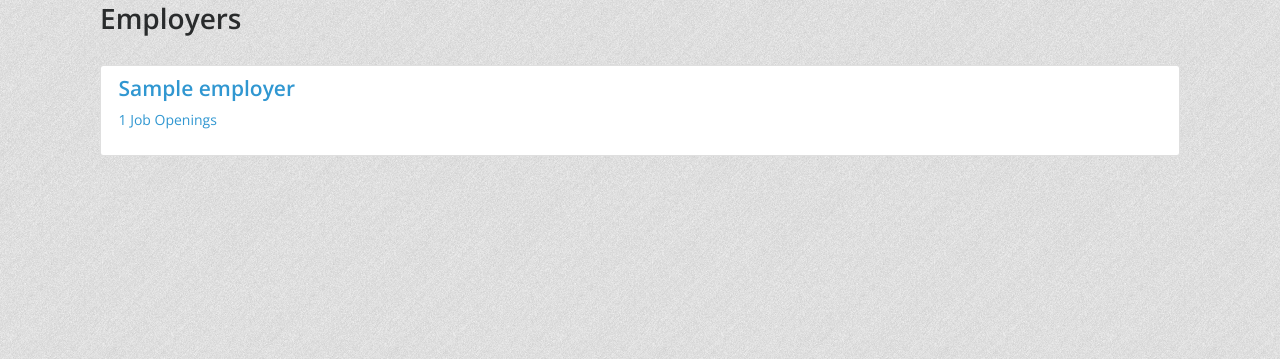
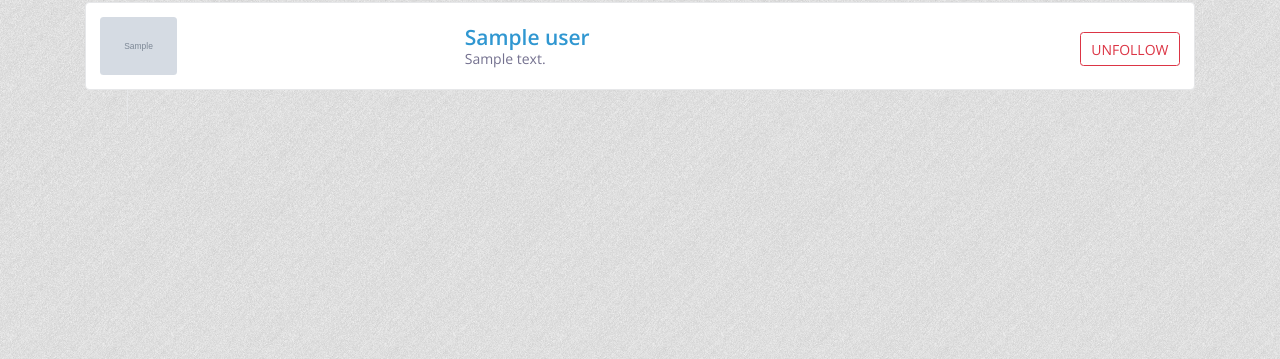
Before and after one commit to jamesaud/se1-group4, a Django app: template jmatcher/templates/employers/employer_list.html in a window 1280 px wide. Shown: the part 61-420 px from the top of the page. Run offline with Django 3.2, Linux system fonts and the light colour scheme; the template is opened without the code that fills it: most values are stand-ins (such as "Sample title", 1, 10 or a date in 2020); grey boxes marked "Sample" are stand-in pictures; parts of the project's set-up code (start-up, migrations or seed data) failed here and were passed over; some libraries are stand-ins or nearby versions.

Commit message:
Fixed Employer Profile UI

```diff
--- a/jmatcher/templates/employers/employer_list.html
+++ b/jmatcher/templates/employers/employer_list.html
@@ -2,23 +2,39 @@
 {% load static i18n %}
 {% block title %}Members{% endblock %}
 
+{% block css %}
+{{block.super}}
+<link href="{% static 'css/job.css' %}" rel="stylesheet">
+{% endblock %}
+
 {% block content %}
 
-
-<div class="container">
-
-  <h2>Employers</h2>
-<br>
-
-  <div class="list-group">
-    {% for employer in employer_list %}
-          <a href="{% url 'employers:home' employer.user.username %}" class="list-group-item">
-            <h4 class="list-group-item-heading">{{ employer.company_name }}</h4>
-            <p>
-             {{ employer.user.job_set.count }} Job Openings
-            </p>
+{% if employer_list %}
+  {% for employer in employer_list %}
+      <ul id="timeline">
+      <a href="#">
+        <li class="listing clearfix">
+          <div class="image_wrapper">
+          <a href="{{employer.user.get_absolute_url}}">
+            <img src="{{ employer.user.get_image_url }}" style="height: 58px; width: auto;" alt="">
           </a>
-    {% endfor %}
-  </div>
-</div>
+          </div>
+          <div class="info">
+            <span class="job_title"><a href = "{{employer.user.get_absolute_url}}"> {{employer.user.get_name}}</a></span>
+            <span class="job_info">{{employer.user.short_description }}</span>
+          </div>
+          <span class="job_type follow_user">
+                {% if employer.user not in request.user.connections.all %}
+                    <a class="btn btn-outline-success" href="{% url 'users:follow' employer.user.username %}">Follow</a>
+                {% else %}
+                    <a class="btn btn-outline-danger" href="{% url 'users:unfollow' employer.user.username %}">Unfollow</a>
+                {% endif %}
+          </span>
+        </li>
+      </a>
+</ul>
+  {% endfor %}
+{% else %}
+  Sorry no Employer profiles found
+{% endif %}
 {% endblock content %}
--- a/jmatcher/templates/job/jobList.html
+++ b/jmatcher/templates/job/jobList.html
@@ -71,13 +71,12 @@
                                 <span class="job_title"><a href = "{% url 'job:job_detail' job.id %}"> {{job.post_name}}</a></span>
                                 <span class="job_info">{{job.user.employer.company_name}} <span>&bull;</span> {{job.location.city}},{{job.location.state}} <span>&bull;</span> {{job.created_at|date:'D-F-o'}}</span>
                               </div>
-
                                 {% if job.employment_type == 'FULL_TIME' %}
                                     <span class="job_type full_time">{{job.employment_type}}</span>
                                 {% else %}
                                     <span class="job_type part_time">{{job.employment_type}}</span>
                                 {% endif%}
-                              <span class="job_type freelance">{{job.match_percent|floatformat}}% Match</span>
+                              <span class="job_type freelance">{{job.match_percent|floatformat:"0"}}% Match</span>
                               {% if job.applied %}
                                   <span class="apply_span" id="{{job.id}}">
                                   <span class="glyphicon glyphicon-ok" aria-hidden="true"></span> Applied
--- a/jmatcher/templates/job/viewApplications.html
+++ b/jmatcher/templates/job/viewApplications.html
@@ -25,7 +25,7 @@
                                 <span class="job_title"><a href = "{{application.student.user.get_absolute_url}}"> {{application.student.user.get_name}}</a></span>
                                 <span class="job_info"> Looking for {{application.student.position}}</span>
                               </div>
-                              <span class="job_type freelance">{{application.match_percent|floatformat}}% Match
+                              <span class="job_type freelance">{{application.match_percent|floatformat:"0"}}% Match
                               </span>
                               {% if application.attachment %}
                                 <span class="apply_span">
```
